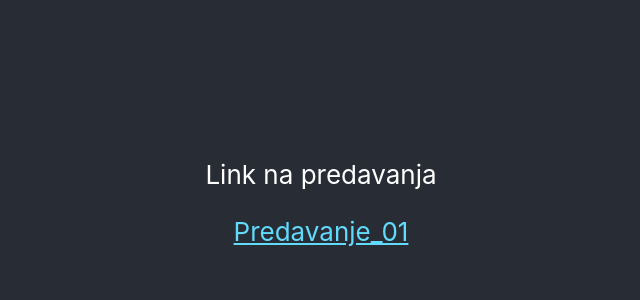
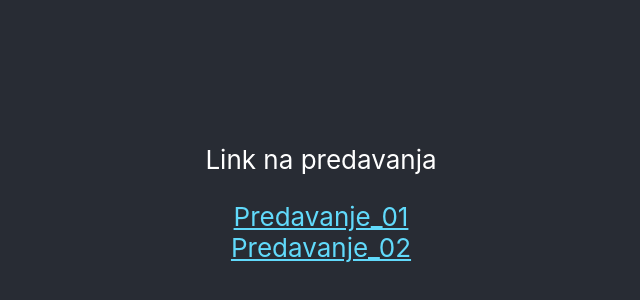
Before and after one commit to filipzgela/zadaca01_final, a React (Create React App) app: page / in a window 1280 px wide. Shown: the part 210-510 px from the top of the page, without its empty margins (319-959 px from the left). Built offline with nearby package versions, Linux system fonts and the light colour scheme.

Commit message:
sixth commit

```diff
--- a/src/App.js
+++ b/src/App.js
@@ -1,5 +1,6 @@
 import "./App.css";
-import PDF from "./Oblikovanje_Osvrt_1.pdf";
+import PDF_1 from "./Oblikovanje_Osvrt_1.pdf";
+import PDF_2 from "./Oblikovanje_Osvrt_2.pdf";
 
 function App() {
   return (
@@ -8,11 +9,19 @@ function App() {
         <p>Link na predavanja</p>
         <a
           className="App-link"
-          href={PDF}
+          href={PDF_1}
           target="_blank"
           rel="noopener noreferrer"
         >
           Predavanje_01
+        </a>
+        <a
+          className="App-link"
+          href={PDF_2}
+          target="_blank"
+          rel="noopener noreferrer"
+        >
+          Predavanje_02
         </a>
       </header>
     </div>
```
